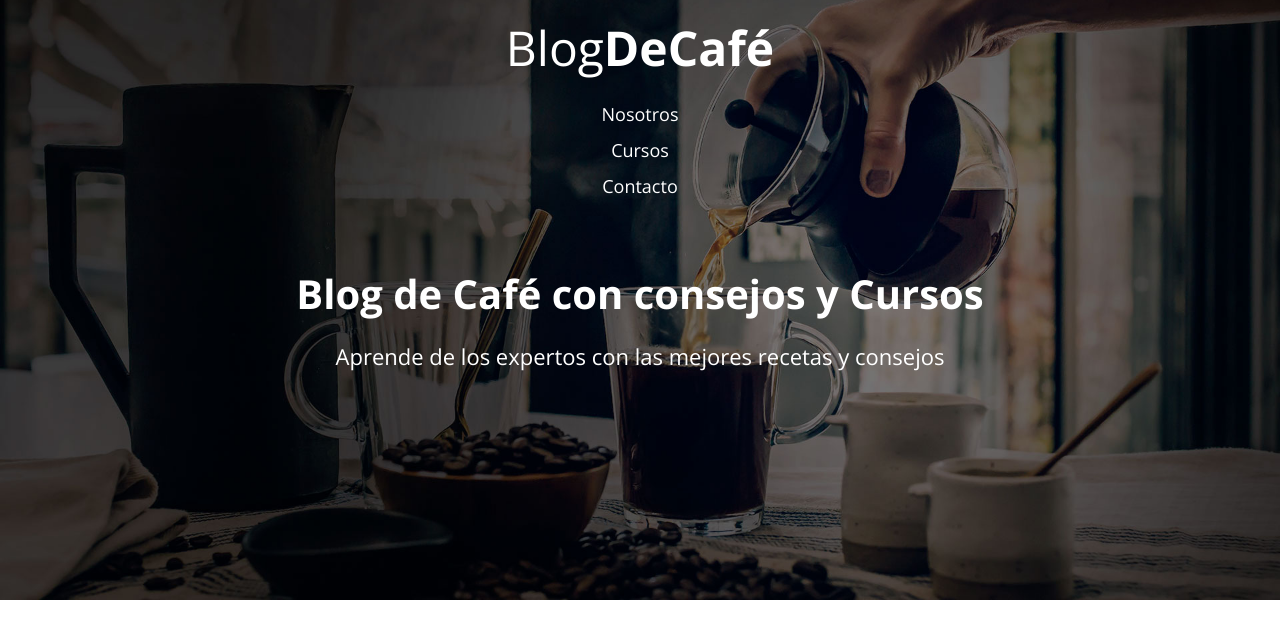
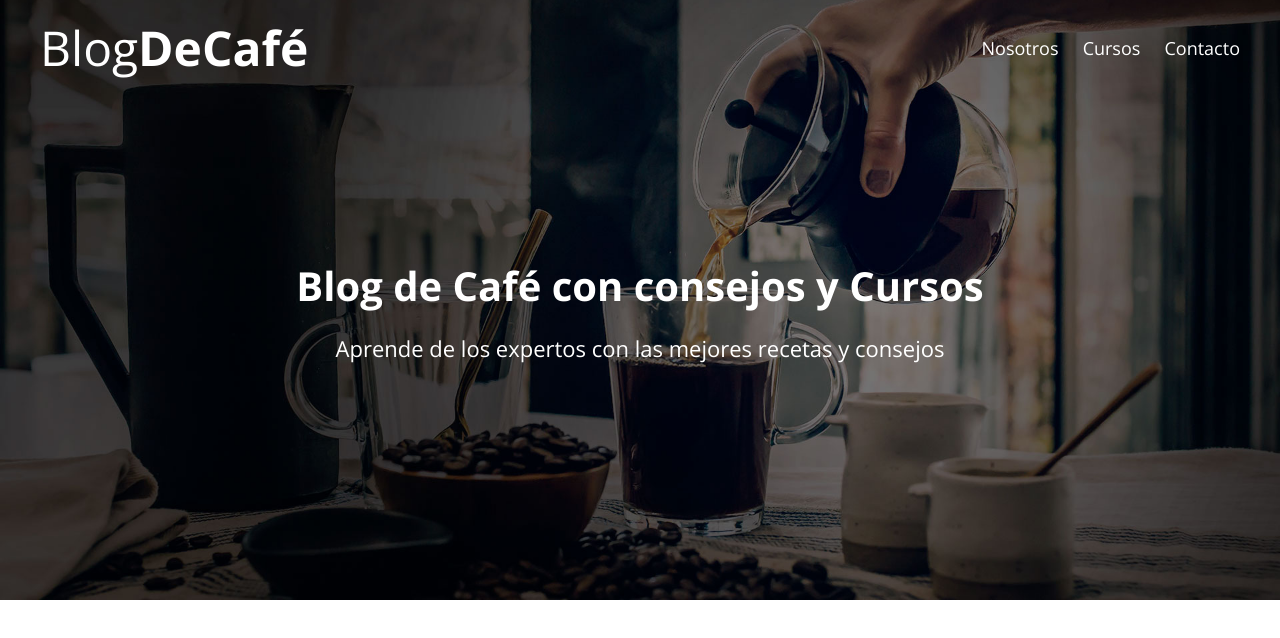
Before and after one commit to GaboHb/CSS-GitHub, a plain HTML site: page blogcafe/index.html in a window 1280 px wide. Drawn offline with nearby package versions, Linux system fonts and the light colour scheme.

Commit message:
Ending the header and creating a Snippet in VSCode

```diff
--- a/blogcafe/css/style.css
+++ b/blogcafe/css/style.css
@@ -67,6 +67,14 @@ img {
 
 /** Header **/
 
+@media (min-width: 768px) {
+    .barra {
+        display: flex;
+        justify-content: space-between;
+        align-items: center;
+    }
+}
+
 .site-header {
     background-image: url(../img/banner.jpg);
     background-repeat: no-repeat;
@@ -98,12 +106,31 @@ img {
     font-size: 1.8rem;
 }
 
+@media (min-width: 768px) {
+    .navegacion a {
+        display: inline;
+        margin-right: 2rem;
+    }
+    .navegacion a:last-of-type {
+        margin: 0;
+    }
+}
+
+
+/** header texto **/
+
 .texto-header {
     color: #ffffff;
     text-align: center;
     margin-top: 5rem;
 }
 
+@media (min-width: 768px) {
+    .texto-header {
+        margin-top: 15rem;
+    }
+}
+
 .texto-header p {
     font-size: 2.2rem;
 }
```
